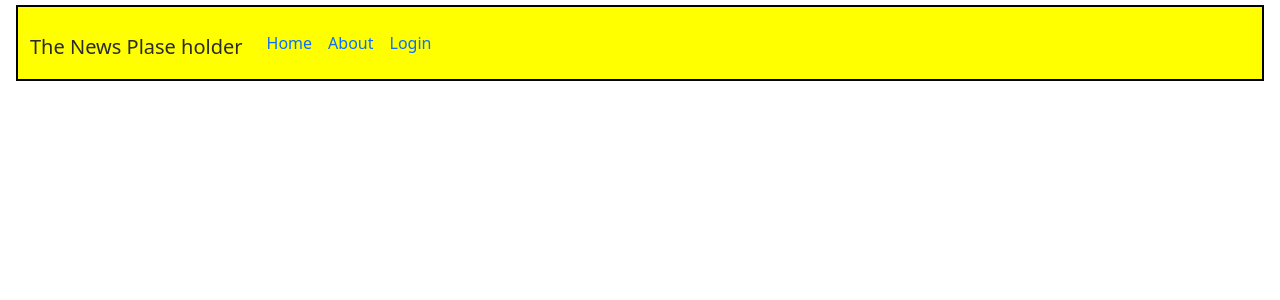
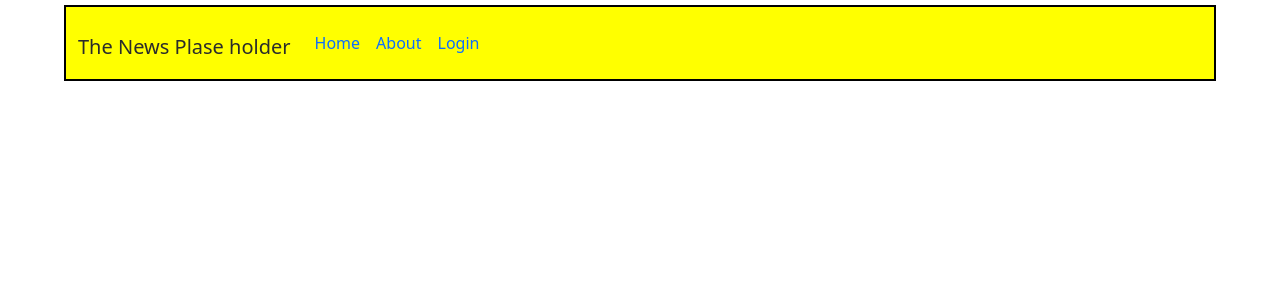
Before and after one commit to E-Designs/NewsBlog, a Django app: page / in a window 1280 px wide. Shown: the top 300 px of the page. Run offline with Django 3.2, Linux system fonts and the light colour scheme; data that the repository does not hold is empty.

Commit message:
Navbar adjustments.

```diff
--- a/blog/static/css/blog.css
+++ b/blog/static/css/blog.css
@@ -1,18 +1,25 @@
-header a{
-    color: #2A2C2B;
+html{
+    width: 100%;
+    margin: 0;
+    padding: 0;
 }
 
 body{
-    margin-left: 16px;
-    margin-right: 16px;
+    width: 90%;
+    margin-left: auto;
+    margin-right: auto;
 }
 
 .post{
     margin-bottom: 70px;
 }
 
+header a{
+    color: #2A2C2B;
+}
+
 .page-header{
-    background-color: #FFFF00;
+    background-color: #ffff00;
     border: black solid 2px;
     margin-top: 5px;
     margin-bottom: 10px;
```
